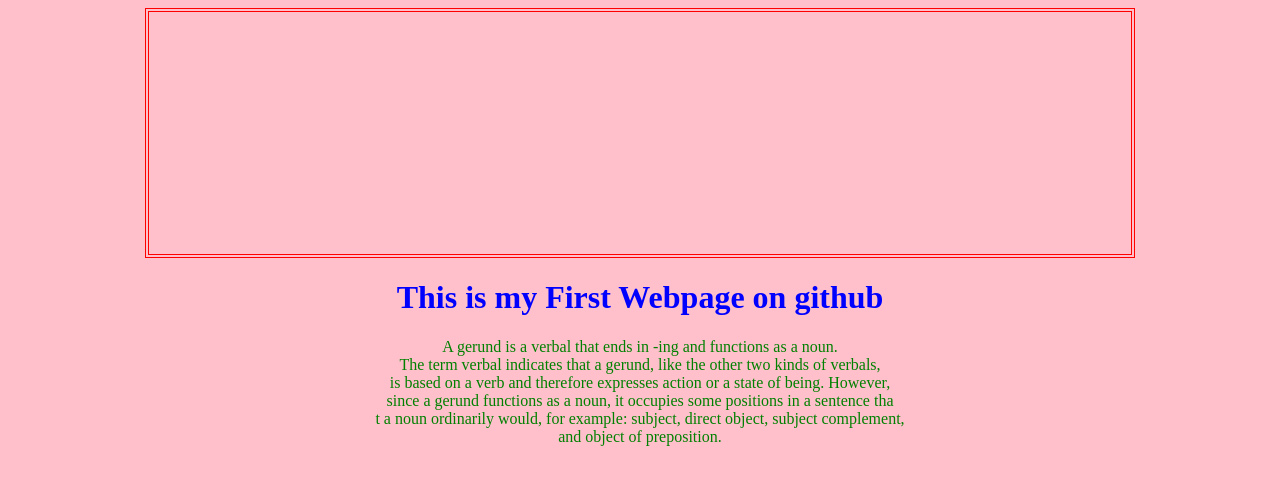
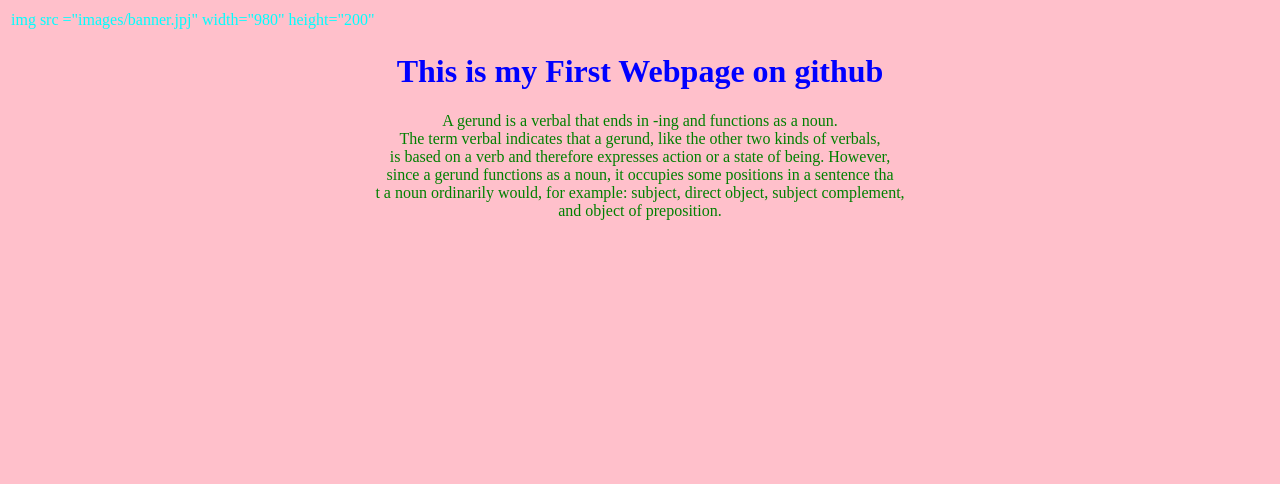
Before and after one commit to ayeshamunir786/dataopimal.github.io, a plain HTML site: page index.html in a window 1280 px wide. Drawn offline with Linux system fonts and the light colour scheme.

Commit message:
Update index.html

```diff
--- a/index.html
+++ b/index.html
@@ -6,9 +6,9 @@ First Website
   </title>
 	</head>
 	<body>
-		<table border="1" bordercolor="red"  width="990" height="250" align="center">
+		<table >
 			<tr>
-				<td align="center>img src ="images/banner.jpj" width="980" height="200"</td>
+				<td align="center">img src ="images/banner.jpj" width="980" height="200"</td>
 												       </tr>
 												       </table>
 
```
